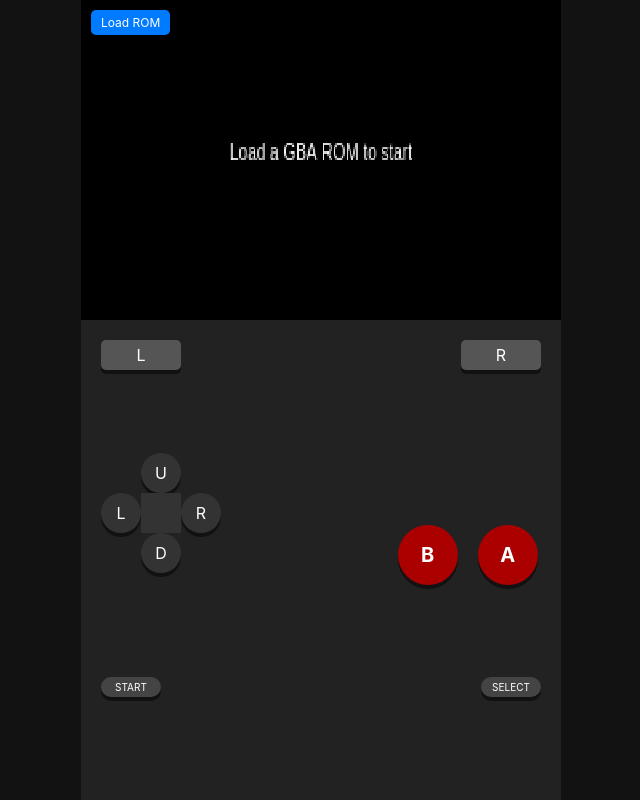
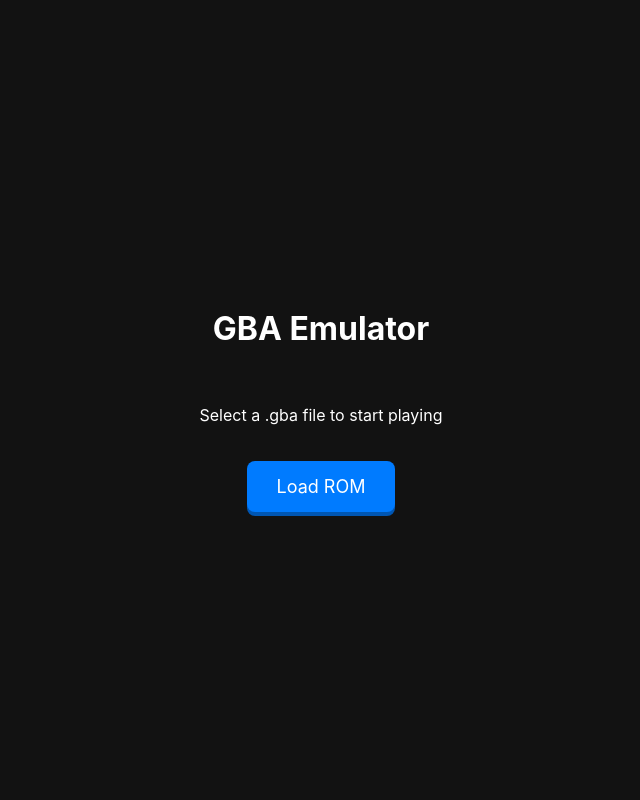
Before and after one commit to soulstce/gba-emulator, a website: page index.html in a window 1280 px wide. Shown: the whole page, without its empty margins (319-959 px from the left). Drawn offline with Linux system fonts and the light colour scheme.

Commit message:
Integrate EmulatorJS for a working GBA implementation with touch controls

```diff
--- a/index.html
+++ b/index.html
@@ -17,149 +17,86 @@
             justify-content: center;
             height: 100vh;
             overflow: hidden;
-            touch-action: none;
         }
-        #screen-container {
+        #emulator-container {
             width: 100%;
-            max-width: 480px;
-            aspect-ratio: 3 / 2;
-            background: #000;
-            display: flex;
-            align-items: center;
-            justify-content: center;
+            height: 100%;
+            max-width: 800px;
+            max-height: 600px;
             position: relative;
         }
-        canvas {
+        #game {
             width: 100%;
             height: 100%;
-            image-rendering: pixelated;
         }
-        #controls {
-            flex: 1;
-            width: 100%;
-            max-width: 480px;
-            position: relative;
-            background: #222;
-            display: grid;
-            grid-template-areas:
-                "L . R"
-                "dpad . buttons"
-                "start . select";
-            grid-template-columns: 1fr 1fr 1fr;
-            padding: 20px;
-            box-sizing: border-box;
+        #setup-screen {
+            display: flex;
+            flex-direction: column;
+            align-items: center;
+            gap: 20px;
         }
-        .btn {
-            background: #444;
-            border-radius: 50%;
-            display: flex;
-            align-items: center;
-            justify-content: center;
-            user-select: none;
+        .btn-load {
+            background: #007bff;
+            color: white;
+            padding: 15px 30px;
+            border-radius: 8px;
+            font-size: 18px;
             cursor: pointer;
-            box-shadow: 0 4px #111;
+            border: none;
+            box-shadow: 0 4px #0056b3;
         }
-        .btn:active {
+        .btn-load:active {
             transform: translateY(2px);
-            box-shadow: 0 2px #111;
+            box-shadow: 0 2px #0056b3;
         }
-        #dpad {
-            grid-area: dpad;
-            display: grid;
-            grid-template-columns: repeat(3, 40px);
-            grid-template-rows: repeat(3, 40px);
-        }
-        .d { background: #333; width: 40px; height: 40px; }
-        #buttons {
-            grid-area: buttons;
-            display: flex;
-            gap: 20px;
-            align-items: center;
-            justify-content: center;
-        }
-        .action-btn {
-            width: 60px;
-            height: 60px;
-            background: #a00;
-            font-weight: bold;
-            font-size: 20px;
-        }
-        .shoulder-btn {
-            width: 80px;
-            height: 30px;
-            border-radius: 5px;
-            background: #555;
-        }
-        #l-btn { grid-area: L; justify-self: start; }
-        #r-btn { grid-area: R; justify-self: end; }
-        #start-btn { grid-area: start; width: 60px; height: 20px; border-radius: 10px; font-size: 10px; margin-top: 20px;}
-        #select-btn { grid-area: select; width: 60px; height: 20px; border-radius: 10px; font-size: 10px; margin-top: 20px; justify-self: end;}
-
-        #file-input-label {
-            position: absolute;
-            top: 10px;
-            left: 10px;
-            background: #007bff;
-            padding: 5px 10px;
-            border-radius: 5px;
-            font-size: 12px;
-            cursor: pointer;
+        #file-input {
+            display: none;
         }
     </style>
 </head>
 <body>
-    <div id="screen-container">
-        <label id="file-input-label" for="file-input">Load ROM</label>
-        <input type="file" id="file-input" style="display:none" accept=".gba">
-        <canvas id="screen"></canvas>
-    </div>
-    <div id="controls">
-        <div id="l-btn" class="btn shoulder-btn">L</div>
-        <div id="r-btn" class="btn shoulder-btn">R</div>
-
-        <div id="dpad">
-            <div></div><div class="btn d" id="up">U</div><div></div>
-            <div class="btn d" id="left">L</div><div class="d"></div><div class="btn d" id="right">R</div>
-            <div></div><div class="btn d" id="down">D</div><div></div>
-        </div>
-
-        <div id="buttons">
-            <div class="btn action-btn" id="b-btn">B</div>
-            <div class="btn action-btn" id="a-btn">A</div>
-        </div>
-
-        <div id="start-btn" class="btn">START</div>
-        <div id="select-btn" class="btn">SELECT</div>
+    <div id="setup-screen">
+        <h1>GBA Emulator</h1>
+        <p>Select a .gba file to start playing</p>
+        <label class="btn-load" for="file-input">Load ROM</label>
+        <input type="file" id="file-input" accept=".gba">
     </div>
 
-    <script type="module">
-        // Placeholder for emulator logic initialization
-        // This would import the WASM core from gbajs3
-        console.log("GBA Emulator UI Initialized");
+    <div id="emulator-container" style="display:none">
+        <div id="game"></div>
+    </div>
 
-        const canvas = document.getElementById('screen');
-        const ctx = canvas.getContext('2d');
+    <script>
+        window.EJS_player = '#game';
+        window.EJS_core = 'gba'; // GBA core
+        window.EJS_pathtodata = 'https://cdn.emulatorjs.org/stable/data/'; // CDN path for wasm/js files
+        window.EJS_startOnLoaded = true;
 
-        // Simple canvas splash
-        ctx.fillStyle = '#000';
-        ctx.fillRect(0, 0, canvas.width, canvas.height);
-        ctx.fillStyle = '#fff';
-        ctx.textAlign = 'center';
-        ctx.fillText('Load a GBA ROM to start', canvas.width / 2, canvas.height / 2);
+        // Settings for better experience
+        window.EJS_onSaveState = (v) => { console.log("Save State", v); };
+        window.EJS_onLoadState = (v) => { console.log("Load State", v); };
+
+        const loadEmulator = (romUrl) => {
+            window.EJS_gameUrl = romUrl;
+            const script = document.createElement('script');
+            script.src = 'https://cdn.emulatorjs.org/stable/data/loader.js';
+            document.body.appendChild(script);
+
+            document.getElementById('setup-screen').style.display = 'none';
+            document.getElementById('emulator-container').style.display = 'block';
+        };
 
         document.getElementById('file-input').addEventListener('change', (e) => {
             const file = e.target.files[0];
             if (file) {
-                alert('Emulator core loading placeholder. ROM selected: ' + file.name);
+                const reader = new FileReader();
+                reader.onload = (event) => {
+                    const blob = new Blob([event.target.result]);
+                    const url = URL.createObjectURL(blob);
+                    loadEmulator(url);
+                };
+                reader.readAsArrayBuffer(file);
             }
-        });
-
-        // Touch control handlers
-        const buttons = ['up', 'down', 'left', 'right', 'a-btn', 'b-btn', 'l-btn', 'r-btn', 'start-btn', 'select-btn'];
-        buttons.forEach(id => {
-            const el = document.getElementById(id);
-            el.addEventListener('touchstart', (e) => { e.preventDefault(); console.log('Press:', id); });
-            el.addEventListener('touchend', (e) => { e.preventDefault(); console.log('Release:', id); });
         });
     </script>
 </body>
```
